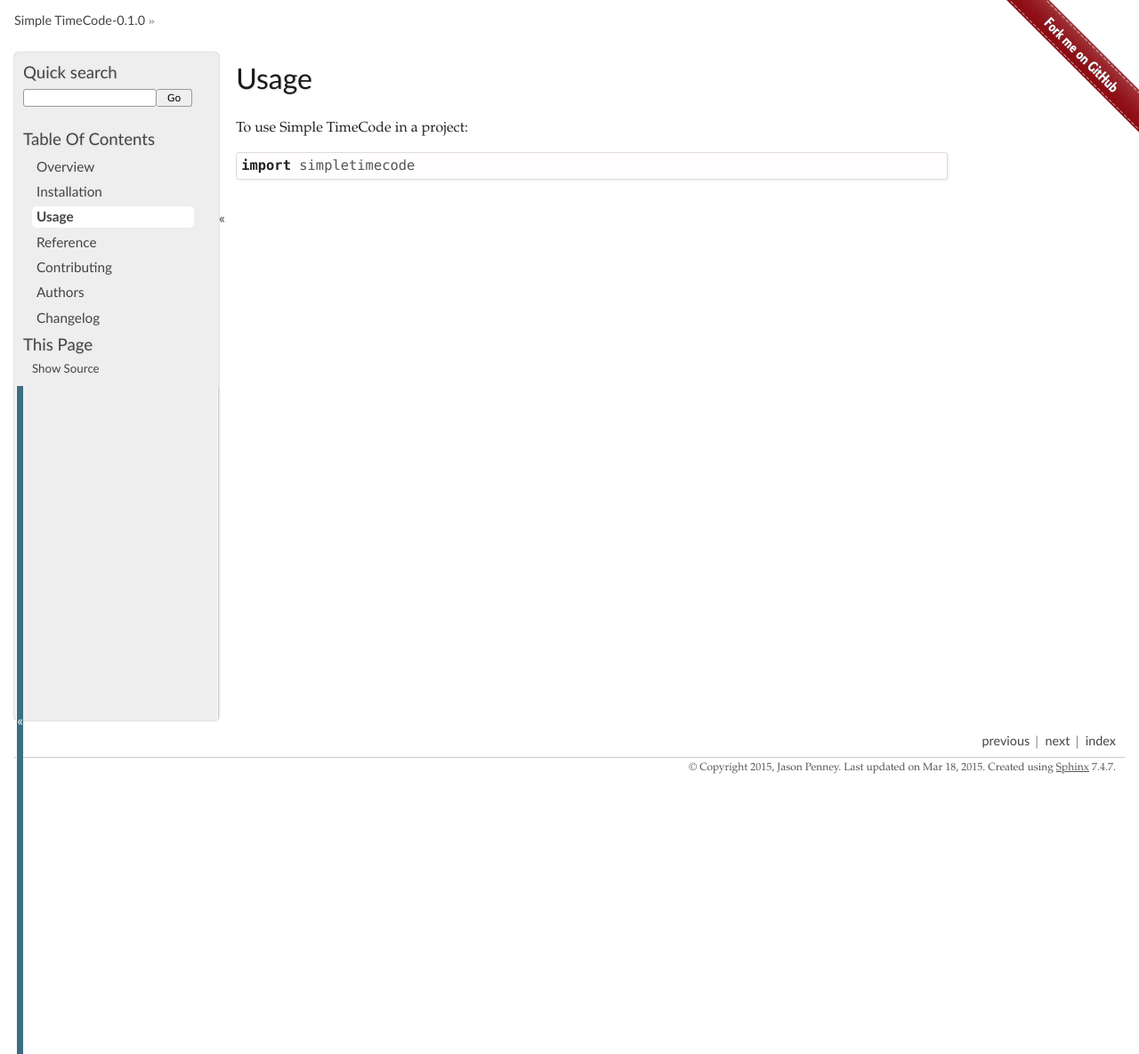
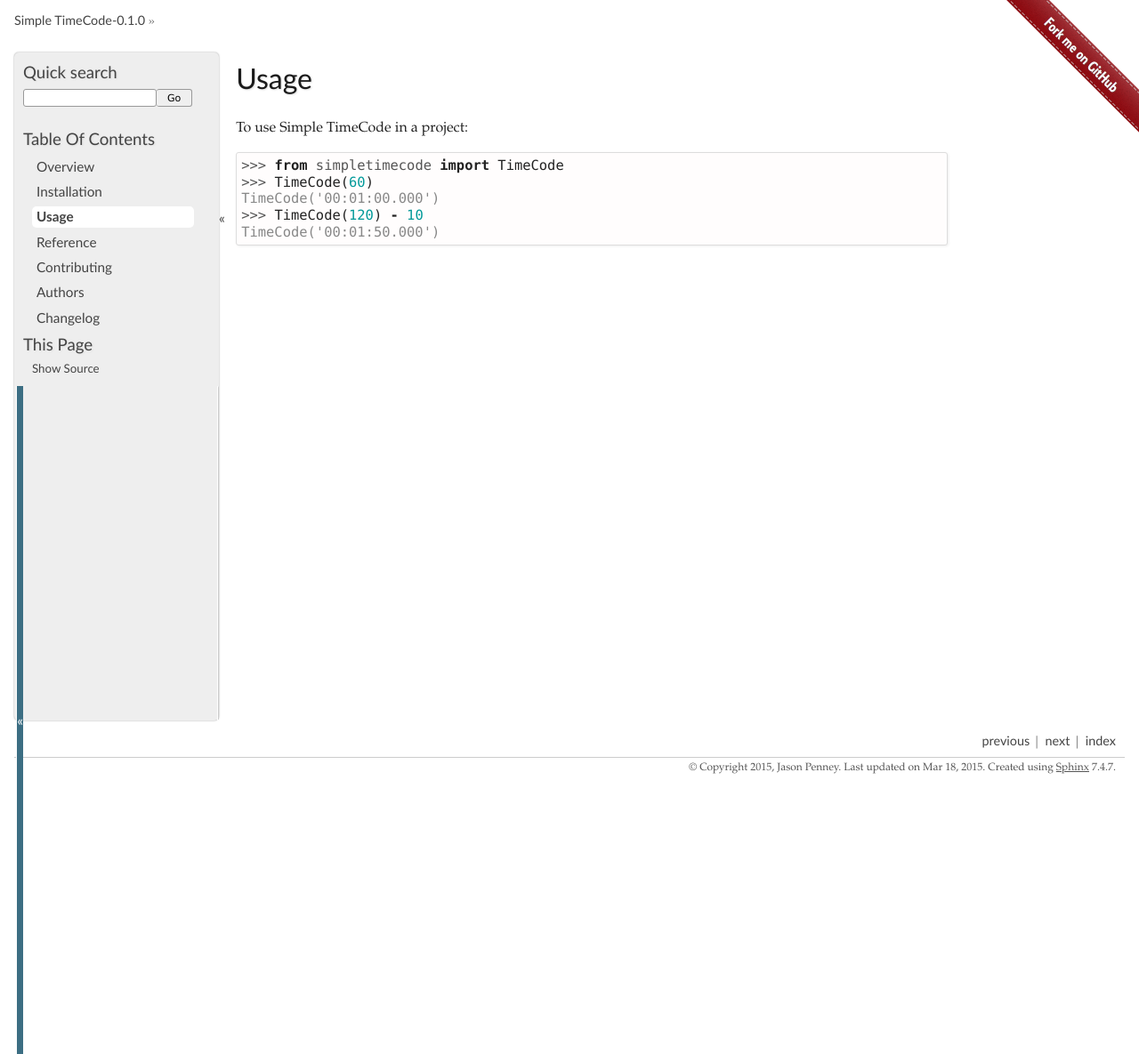
Before and after one commit to jpenney/simpletimecode, a Sphinx documentation site: the page built from docs/usage.rst, in a window 1280 px wide. Shown: the whole page at 89% size. Built offline with Sphinx 7.4.7, drawn with Linux system fonts in a browser that asks for light colours.

Commit message:
added (very) basic usage to docs

```diff
--- a/docs/usage.rst
+++ b/docs/usage.rst
@@ -4,4 +4,8 @@ Usage
 
 To use Simple TimeCode in a project::
 
-	import simpletimecode
+    >>> from simpletimecode import TimeCode
+    >>> TimeCode(60)
+    TimeCode('00:01:00.000')
+    >>> TimeCode(120) - 10
+    TimeCode('00:01:50.000')
```
